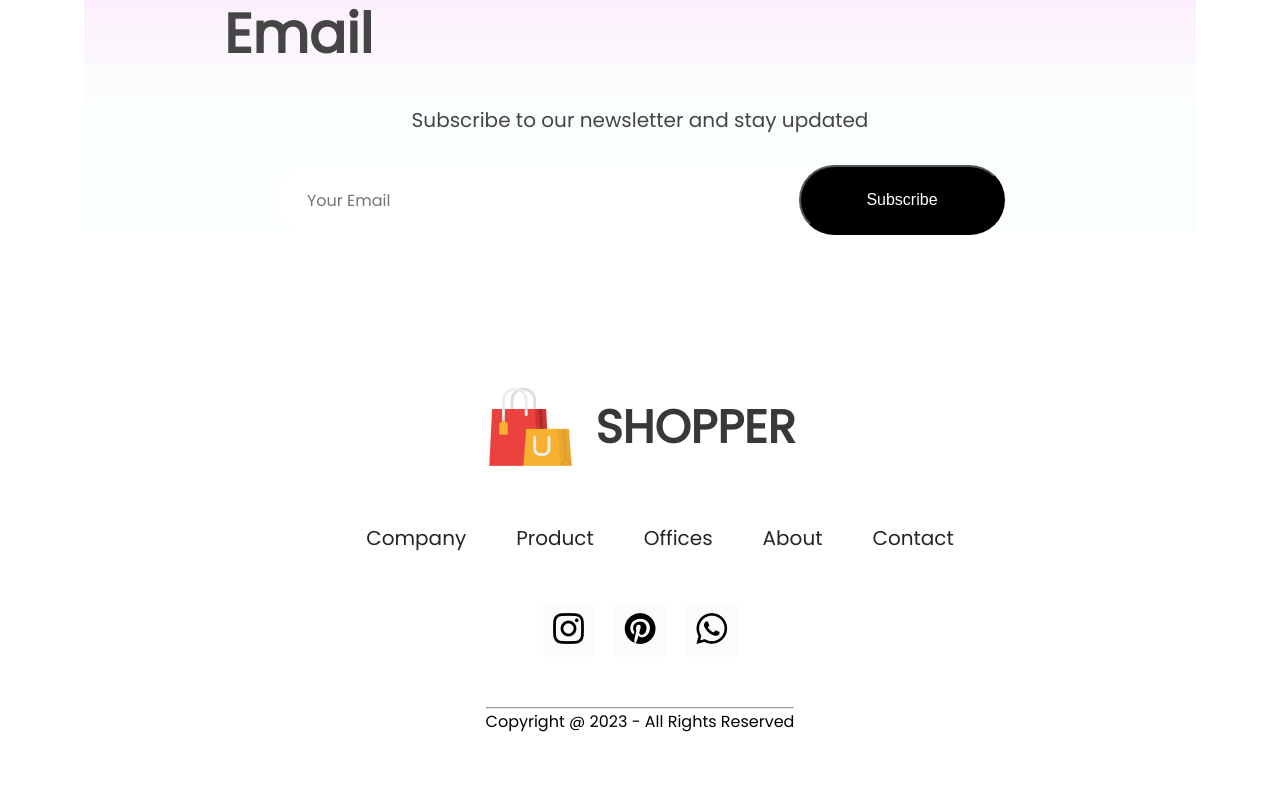
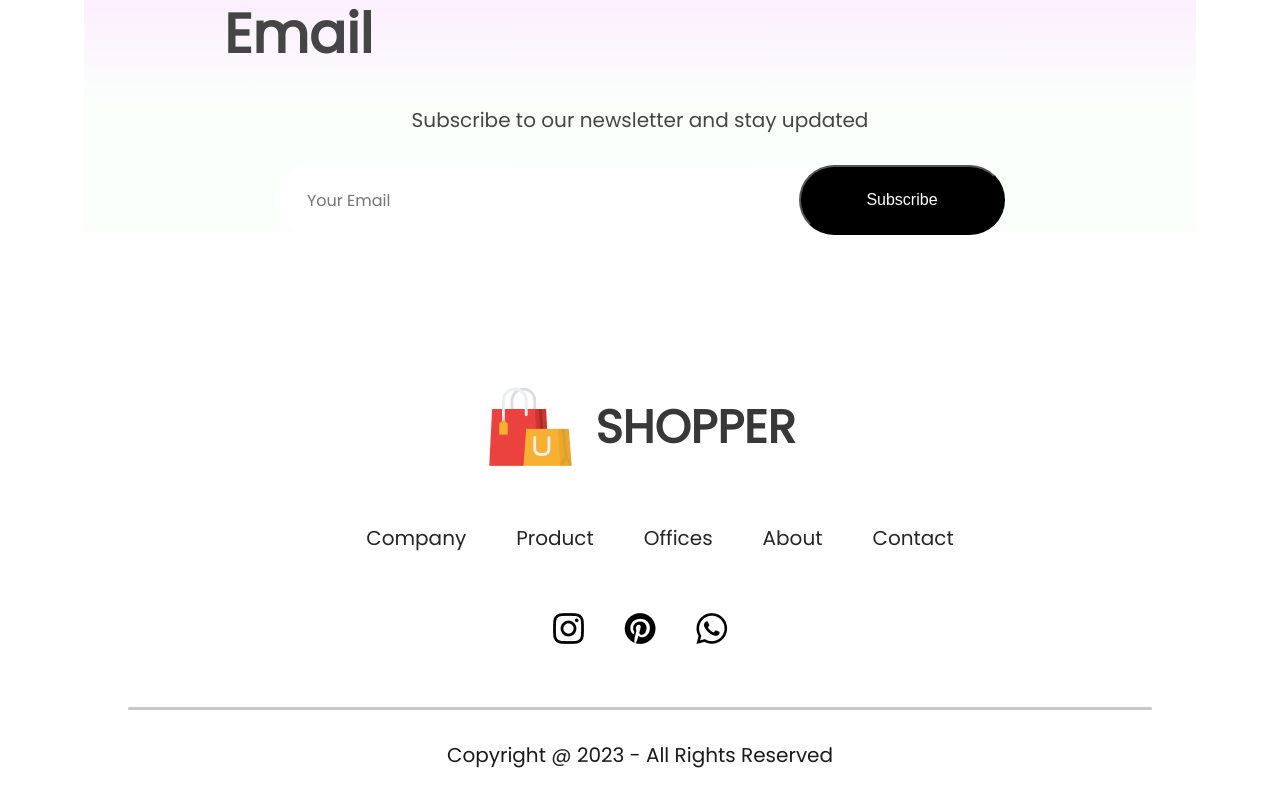
Before and after one commit to albinaasllanaj/frontend-E-commerce-react, a React (Create React App) app: page / in a window 1280 px wide. Shown: the part 3666-4466 px from the top of the page. Before the commit the page ends 4400 px from the top, so only its background shows below. Built offline with nearby package versions, Linux system fonts and the light colour scheme.

Commit message:
completed styling the footer and added it to app.js

```diff
--- a/src/App.js
+++ b/src/App.js
@@ -7,6 +7,7 @@ import ShopCategory from './Pages/ShopCategory';
 import Product from './Pages/Product';
 import Cart from './Pages/Cart';
 import LoginSignup from './Pages/LoginSignup';
+import Footer from './Components/Footer/Footer';
 
 function App() {
   return (
@@ -27,6 +28,7 @@ function App() {
         <Route path='/login' element={<LoginSignup/>} />
 
         </Routes>
+        <Footer/>
     </BrowserRouter>
 
     </div>
--- a/src/Components/Footer/Footer.css
+++ b/src/Components/Footer/Footer.css
@@ -38,5 +38,24 @@
 .footer-icons-container{
     padding: 10px;
     padding-bottom: 6px;
-    background: #fbfbfb;
+
 }
+
+.footer-copyright {
+    display: flex;
+    flex-direction: column;
+    align-items: center;
+    gap: 30px;
+    width: 100%;
+    margin-bottom: 30px;
+    color: #1a1a1a;
+    font-size: 20px;
+}
+
+.footer-copyright hr {
+    width: 80%;
+    border: none;
+    border-radius: 10px;
+    height: 3px;
+    background-color: #c7c7c7;
+}
--- a/src/Pages/Shop.jsx
+++ b/src/Pages/Shop.jsx
@@ -14,7 +14,6 @@ import Footer from '../Components/Footer/Footer'
       <Offers/>
       <NewCollections/>
       <NewsLetter/>
-      <Footer/>
     </div>
   )
 }
```
